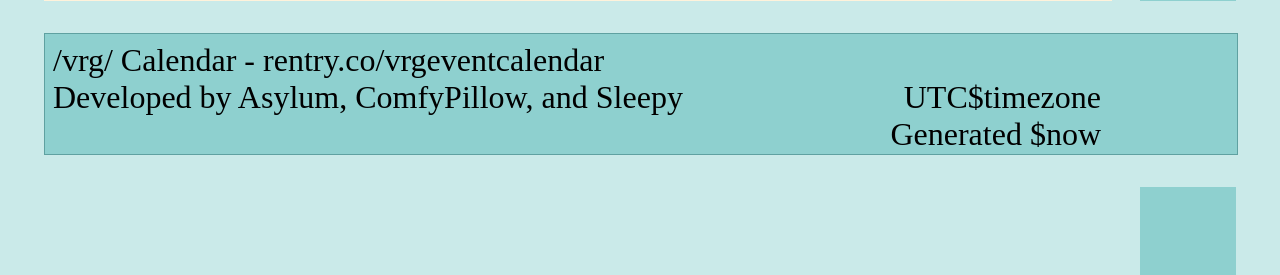
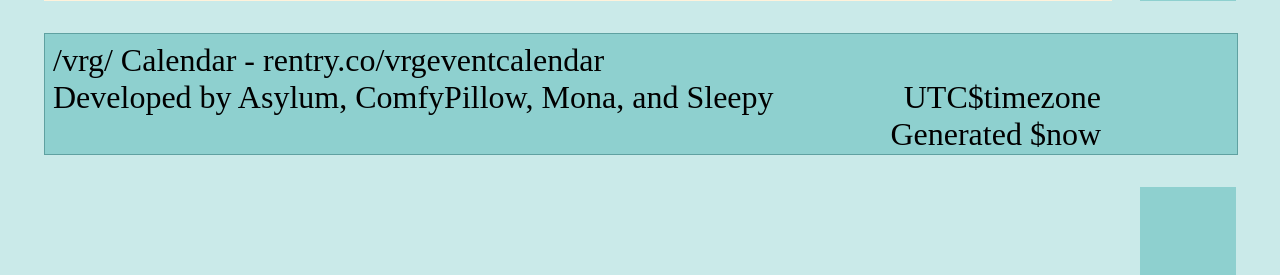
Before and after one commit to asleeponduty/unity_pycal, a Python web app: template html-resources/template/head.html in a window 1280 px wide. Shown: the part 1861-2136 px from the top of the page. Run offline with Jinja, Linux system fonts and the light colour scheme; the template is opened without the code that fills it, so the values that code supplies are empty; some web fonts are replaced.

Commit message:
Add additional contributor

```diff
--- a/html-resources/template/head.html
+++ b/html-resources/template/head.html
@@ -13,7 +13,7 @@
         <div class="spacer"></div>
     </div>
     <div class="footer"><div>/vrg/ Calendar - rentry.co/vrgeventcalendar  <span class="right">UTC$timezone</span> <br/>
-        Developed by Asylum, ComfyPillow, and Sleepy
+        Developed by Asylum, ComfyPillow, Mona, and Sleepy
         <span class="right">Generated $now</span></div></div>
 </div>
 <div class="bottom">
```
